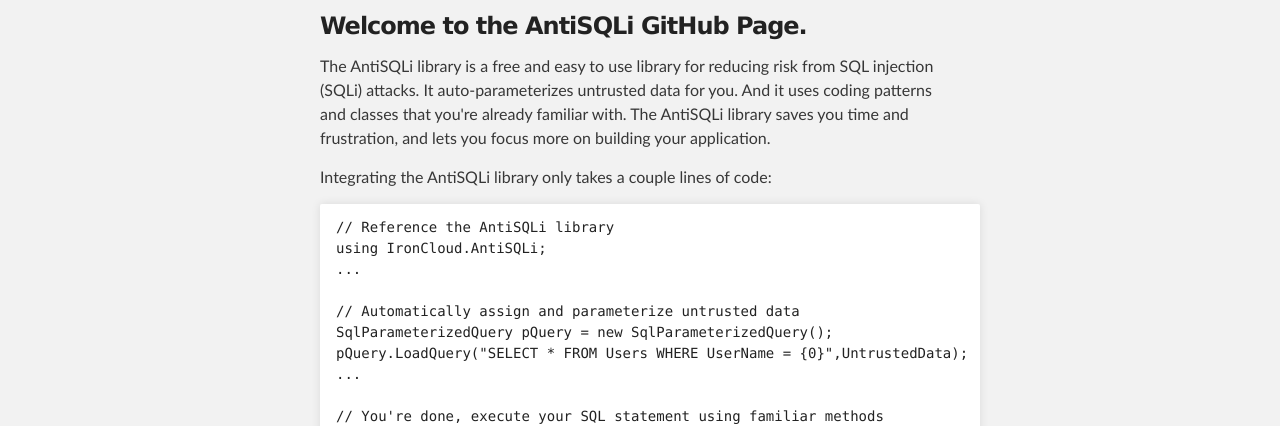
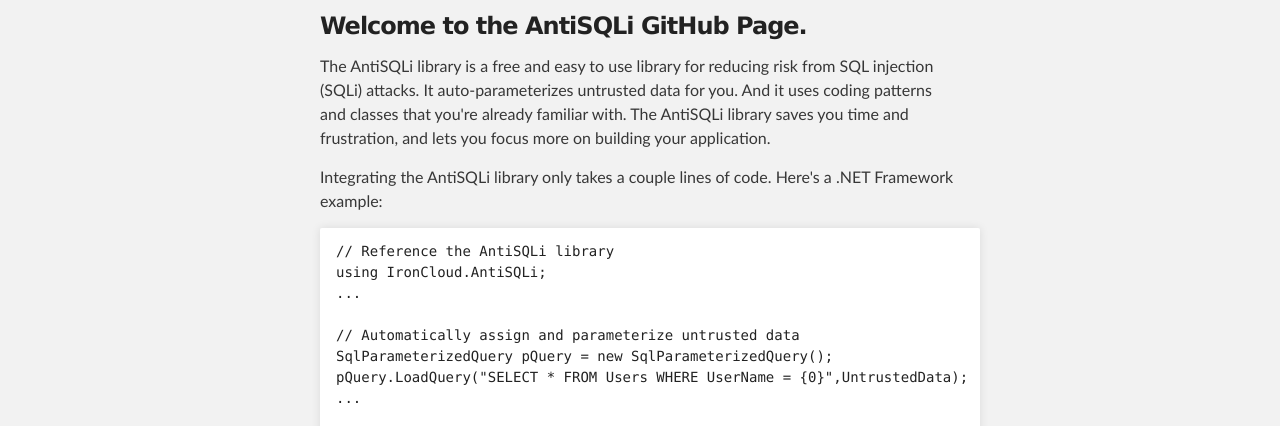
Before and after one commit to IronBox/AntiSQLi, a plain HTML site: page index.html in a window 1280 px wide. Shown: the part 324-750 px from the top of the page. Drawn offline with Linux system fonts and the light colour scheme.

Commit message:
Updated code snippet sample

```diff
--- a/index.html
+++ b/index.html
@@ -37,7 +37,7 @@
 The AntiSQLi library is a free and easy to use library for reducing risk from SQL injection (SQLi) attacks.
 It auto-parameterizes untrusted data for you. And it uses coding patterns and classes that you're already familiar with. The AntiSQLi library saves you time and frustration, and lets you focus more on building your application.</p>
 
-<p>Integrating the AntiSQLi library only takes a couple lines of code:</p>
+<p>Integrating the AntiSQLi library only takes a couple lines of code. Here's a .NET Framework example:</p>
 
 <pre><code>// Reference the AntiSQLi library
 using IronCloud.AntiSQLi;
```
